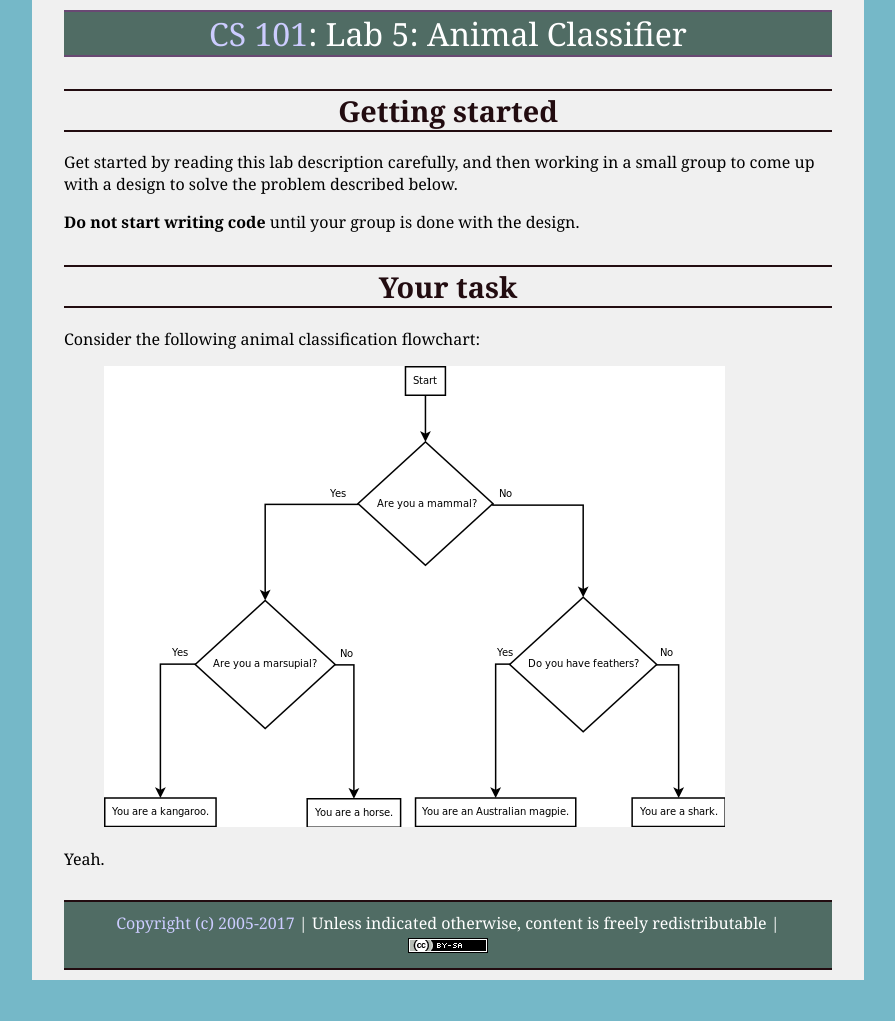
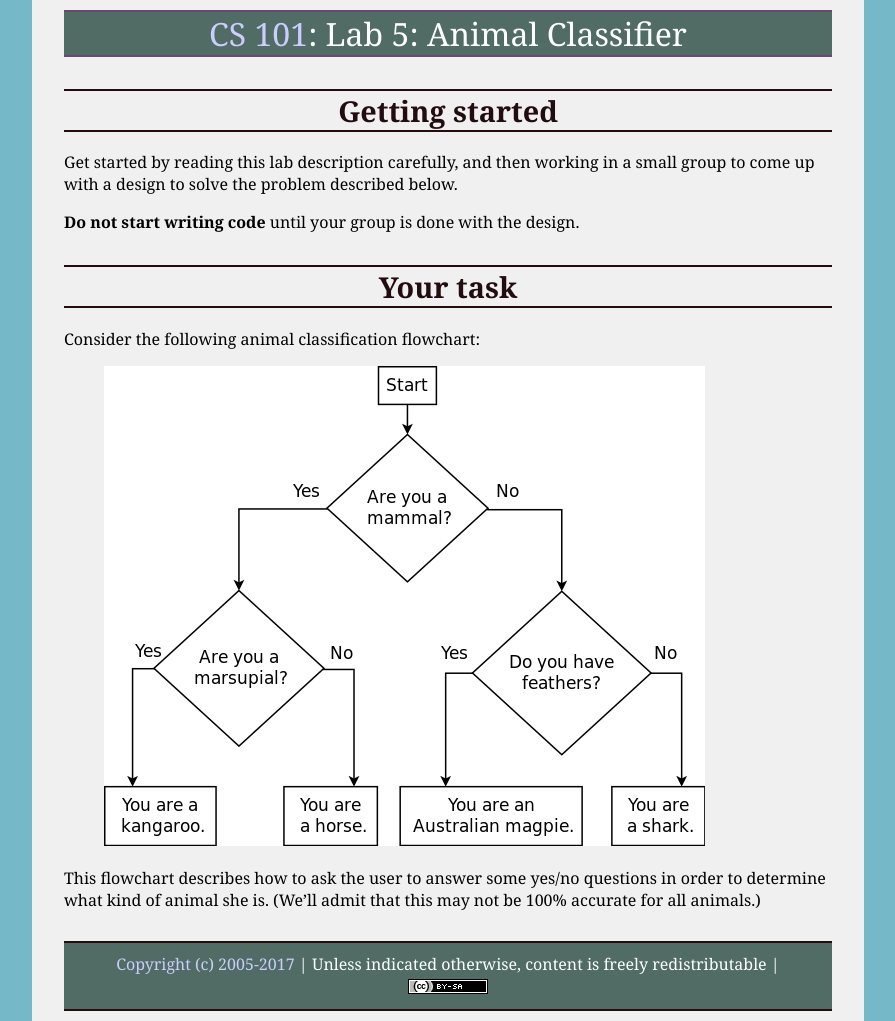
Before and after one commit to ycpcs/cs101-spring2017, a Jekyll site: the page built from labs/lab05.md, in a window 1280 px wide. Shown: the whole page, without its empty margins (192-1087 px from the left). Built offline with Jekyll 4.4.1, drawn with Linux system fonts in a browser that asks for light colours; before the commit the page ends 980 px from its top, so only the background shows below that.

Commit message:
improvements to flowchart

```diff
--- a/labs/lab05.md
+++ b/labs/lab05.md
@@ -15,4 +15,4 @@ Consider the following animal classification flowchart:
 
 > ![Animal classification flowchart](images/lab05/animals.png)
 
-Yeah.
+This flowchart describes how to ask the user to answer some yes/no questions in order to determine what kind of animal she is.  (We'll admit that this may not be 100% accurate for all animals.)
```
Also changed, not shown: labs/images/lab05/animals.png, 1 other file.
